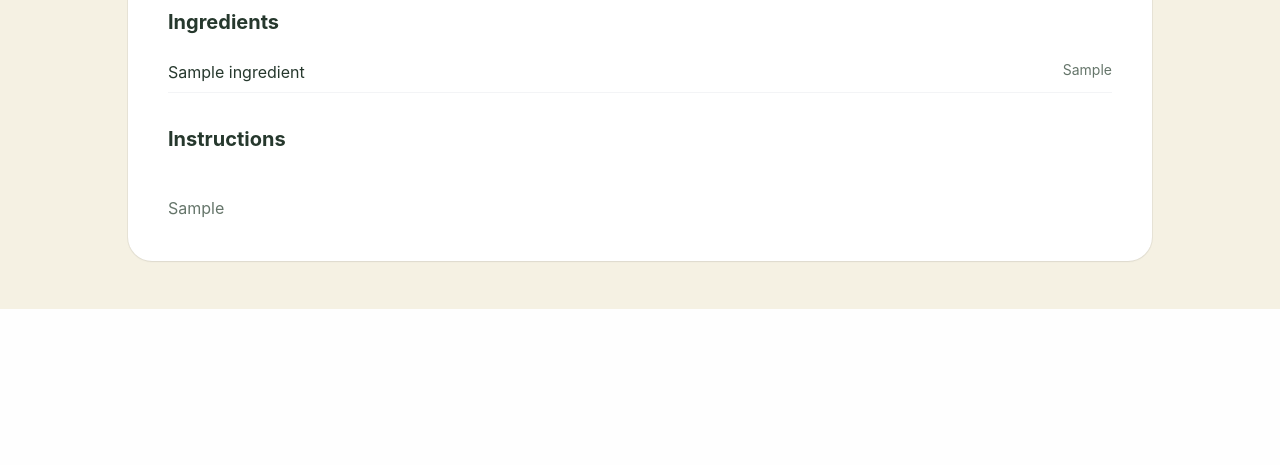
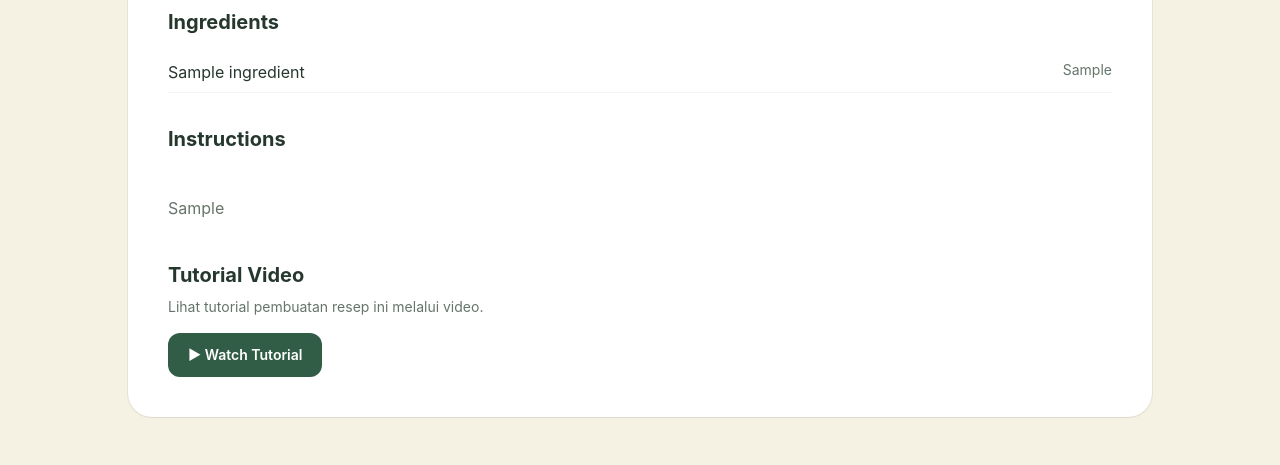
Before and after one commit to PBP-kel-3A/LeftOver, a Django app: page /recipes/1/ in a window 1280 px wide. Shown: the part 627-1092 px from the top of the page. Before the commit the page ends 936 px from the top, so only its background shows below. Run offline with Django 5.2, Linux system fonts and the light colour scheme; tables that the repository leaves empty hold one stand-in row (values such as "Sample post"); grey boxes marked "Sample" are stand-in pictures; some libraries are stand-ins or nearby versions.

Commit message:
feat: Add Recipe Tutorial Video

```diff
--- a/recipes/templates/recipes/recipe_detail.html
+++ b/recipes/templates/recipes/recipe_detail.html
@@ -96,6 +96,28 @@
                         {{ recipe.instructions }}
                     </p>
                 </div>
+                {% if recipe.youtube_url %}
+                    <div class="mt-10">
+                        <h2 class="text-xl font-bold text-[#26382D]">
+                            Tutorial Video
+                        </h2>
+
+                        <p class="mt-2 text-sm text-[#65756A]">
+                            Lihat tutorial pembuatan resep ini melalui video.
+                        </p>
+
+                        <a
+                            href="{{ recipe.youtube_url }}"
+                            target="_blank"
+                            rel="noopener noreferrer"
+                            class="mt-4 inline-flex items-center rounded-xl bg-[#315D47]
+                                px-5 py-3 text-sm font-semibold text-white
+                                transition hover:bg-[#1F4934]"
+                        >
+                            ▶ Watch Tutorial
+                        </a>
+                    </div>
+                {% endif %}
 
             </div>
 
```
